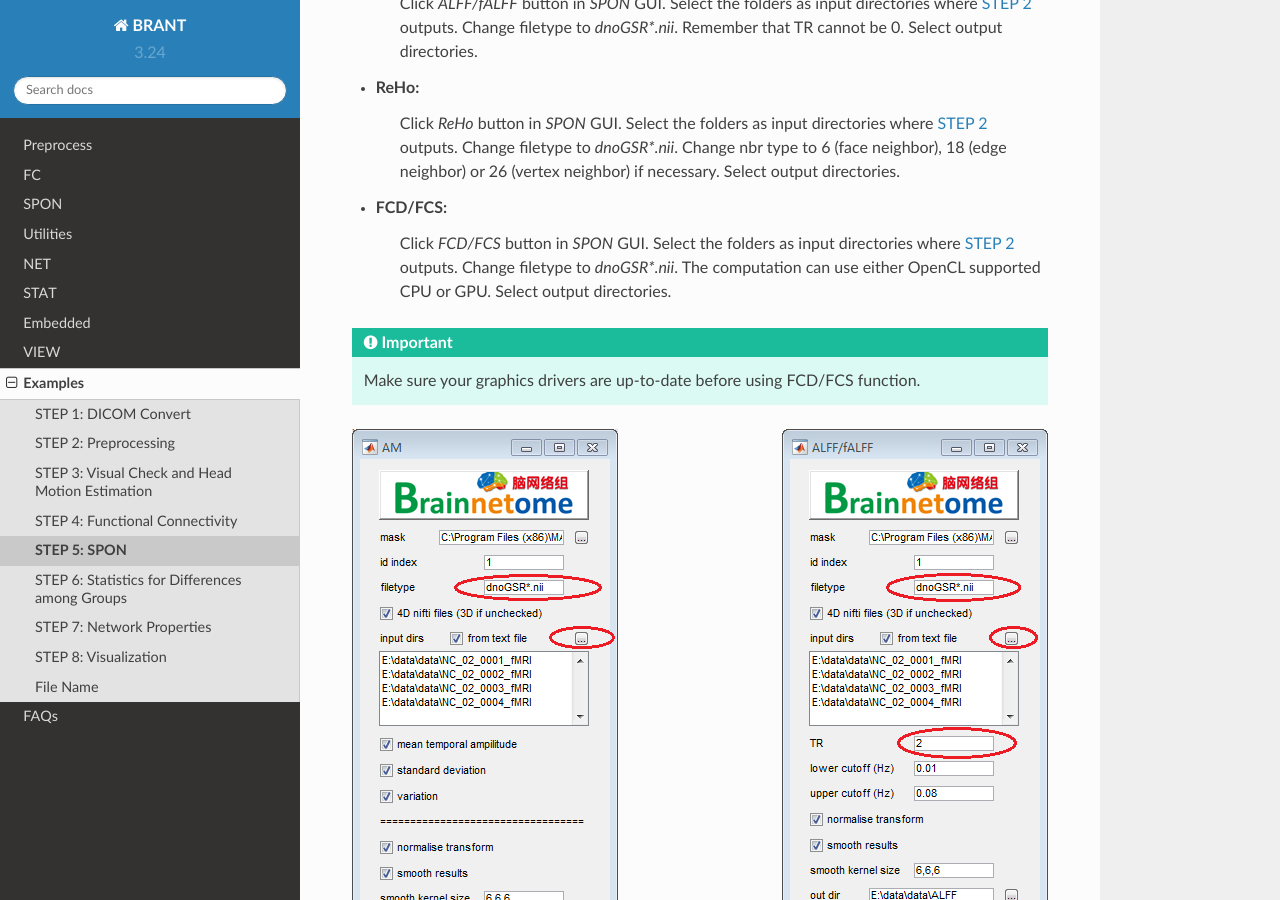
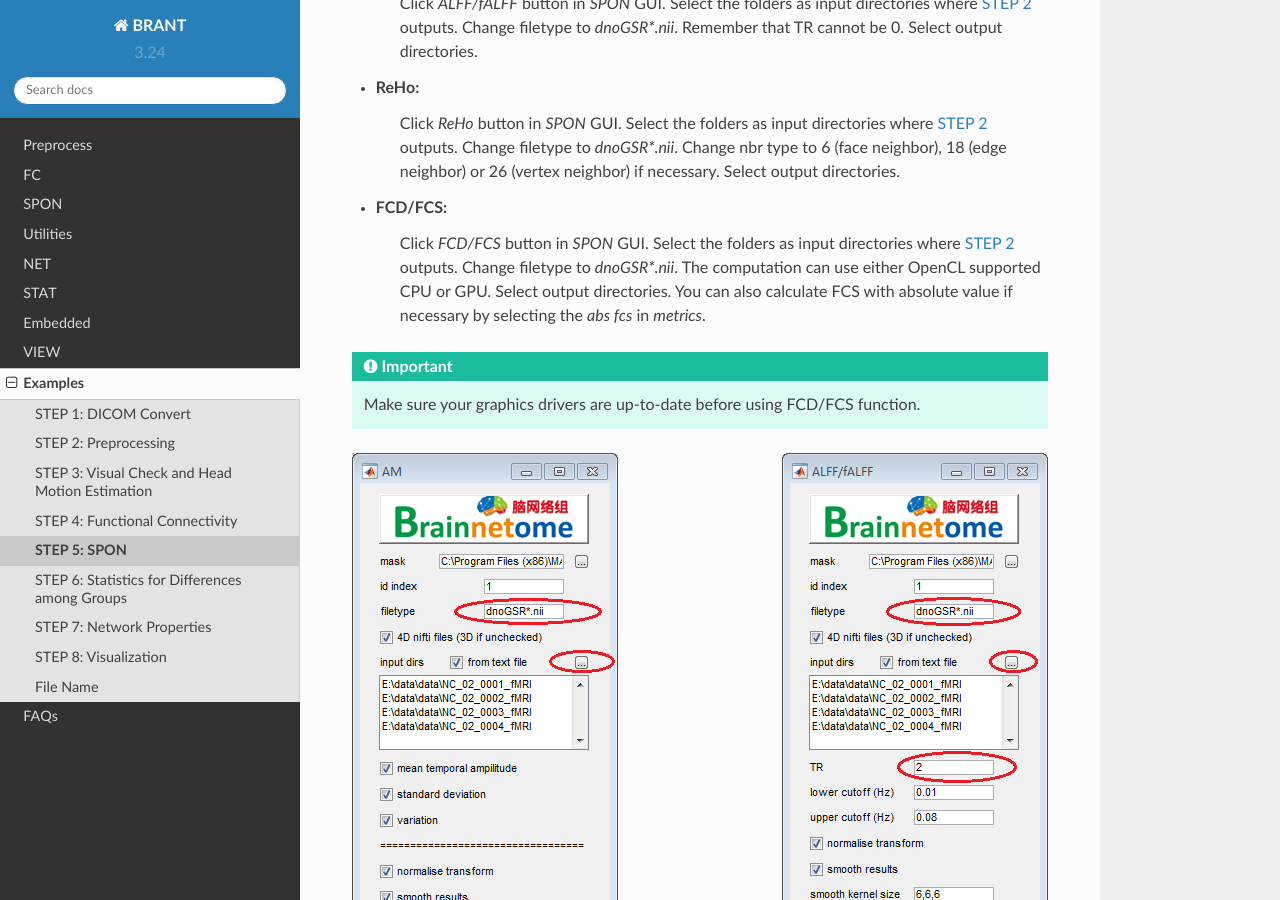
Before and after one commit to YongLiuLab/brant, a Sphinx documentation site: the page built from source/example_5.txt, in a window 1280 px wide and 900 px high, scrolled down 300 px. Built offline with Sphinx 7.4.7 and the Read the Docs theme 2.0.0, drawn with Linux system fonts in a browser that asks for light colours; some of the changed text lies outside the part shown.

Commit message:
fcs text modify

```diff
--- a/source/example_5.txt
+++ b/source/example_5.txt
@@ -10,7 +10,7 @@ STEP 5: SPON
     Click *ReHo* button in *SPON* GUI. Select the folders as input directories where `STEP 2`_ outputs. Change filetype to *dnoGSR\*.nii*. Change nbr type to 6 (face neighbor), 18 (edge neighbor) or 26 (vertex neighbor) if necessary. Select output directories.
 
 * **FCD/FCS**:
-    Click *FCD/FCS* button in *SPON* GUI. Select the folders as input directories where `STEP 2`_ outputs. Change filetype to *dnoGSR\*.nii*. The computation can use either OpenCL supported CPU or GPU. Select output directories.
+    Click *FCD/FCS* button in *SPON* GUI. Select the folders as input directories where `STEP 2`_ outputs. Change filetype to *dnoGSR\*.nii*. The computation can use either OpenCL supported CPU or GPU. Select output directories. You can also calculate FCS with absolute value if necessary by selecting the *abs fcs* in *metrics*.
 
 .. important::
 	Make sure your graphics drivers are up-to-date before using FCD/FCS function.
@@ -33,6 +33,6 @@ STEP 5: SPON
 .. figure:: _images/step5_FCD_new.png
    :align: center
 
-   fig.4 FCD
+   fig.4 FCD/FCS
 
 .. _`STEP 2`: example_2.html
```
